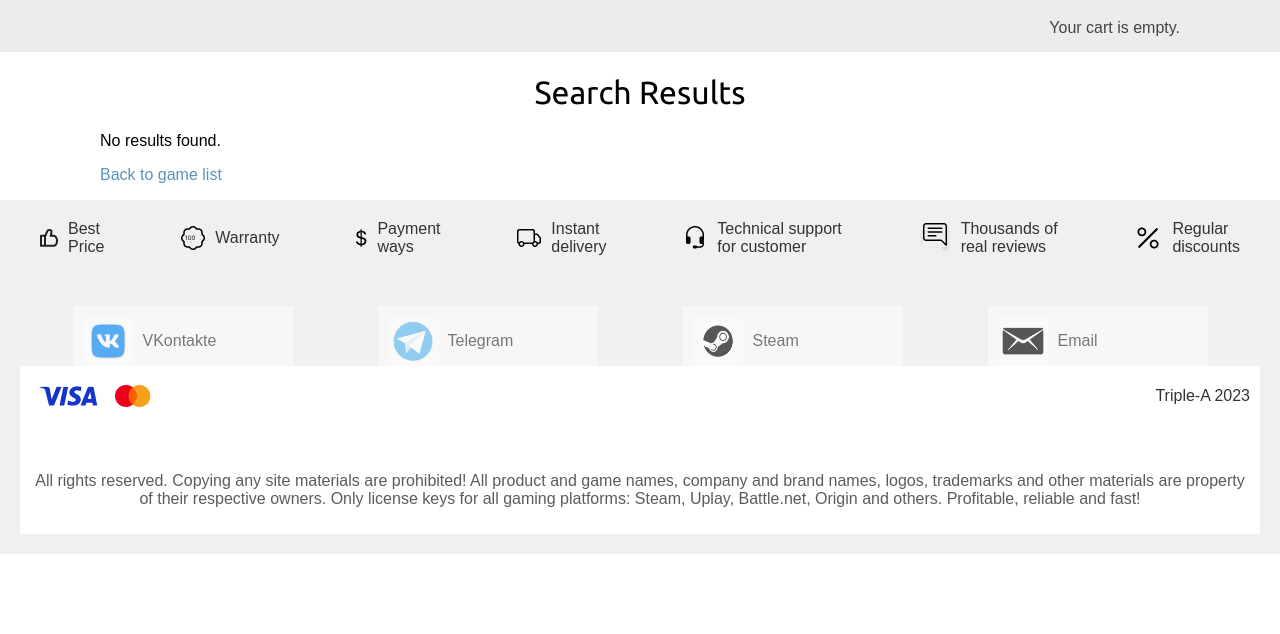
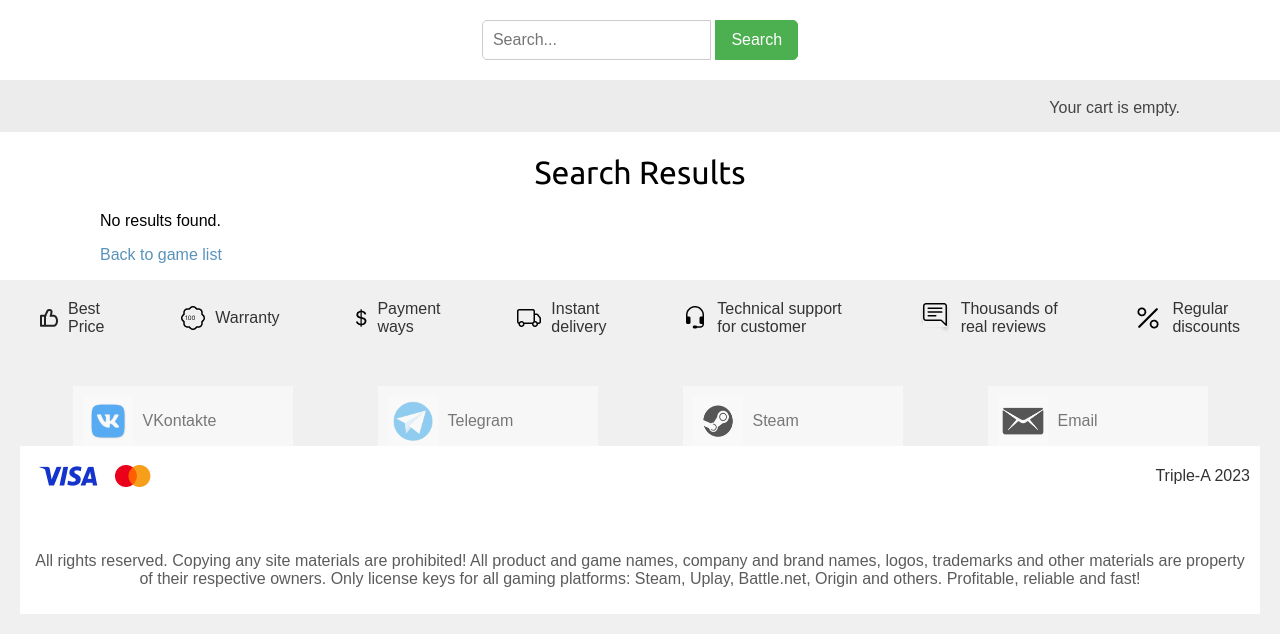
Before and after one commit to Demiurg39/Triple-A, a Django app: page /search/ in a window 1280 px wide. Shown: the part 201-835 px from the top of the page. Before the commit the page ends 755 px from the top, so only its background shows below. Run offline with Django 4.2, Linux system fonts and the light colour scheme; parts of the project's set-up code (start-up, migrations or seed data) failed here and were passed over.

Commit message:
add search

```diff
--- a/templates/header.html
+++ b/templates/header.html
@@ -43,6 +43,8 @@
     <a href="{% url 'faq:faq' %}">FAQ</a>
 </div>
 
+{% include "search.html" %}
+
 <div id="subheader">
     <div class="cart">
         {% with total_items=cart|length %}
--- a/templates/search.html
+++ b/templates/search.html
@@ -1,6 +1,39 @@
+<style>
+  .search-container {
+    display: flex;
+    justify-content: center;
+    align-items: center;
+    margin-top: 20px;
+    margin-bottom: 20px;
+  }
+
+  .search-input {
+    padding: 10px;
+    font-size: 16px;
+    border: 1px solid #ccc;
+    border-radius: 5px 0 0 5px;
+    outline: none;
+  }
+
+  .search-button {
+    padding: 10px 15px;
+    font-size: 16px;
+    background-color: #4CAF50;
+    color: white;
+    border: 1px solid #4CAF50;
+    border-radius: 0 5px 5px 0;
+    cursor: pointer;
+    outline: none;
+  }
+
+  .search-button:hover {
+    background-color: #45a049;
+  }
+</style>
+
 <div class="search-container">
   <form action="{% url 'main_app:search' %}" method="get">
-    <input type="text" name="q" class="search-input" placeholder="search..." />
-    <button type="submit" class="search-button">search</button>
+    <input type="text" name="q" class="search-input" placeholder="Search..." />
+    <button type="submit" class="search-button">Search</button>
   </form>
 </div>
--- a/templates/search_results.html
+++ b/templates/search_results.html
@@ -1,12 +1,52 @@
-{% extends 'header.html' %} {% block content %}
+{% extends 'header.html' %}
+{% block content %}
+<style>
+  .search-results-container {
+    display: flex;
+    justify-content: center;
+    align-items: center;
+    flex-direction: column;
+    text-align: center;
+  }
+
+  .search-results {
+    list-style: none;
+    padding: 0;
+    display: flex;
+    flex-wrap: wrap;
+    justify-content: center;
+  }
+
+  .search-result-item {
+    margin: 10px;
+  }
+
+  .search-result-item img {
+    max-width: 100%;
+    height: auto;
+    border-radius: 5px;
+    margin-bottom: 5px;
+  }
+
+  .search-result-item a {
+    text-decoration: none;
+    color: #333;
+    font-size: 16px;
+    display: block;
+    text-align: center
+  }
+</style>
+
   <h1>Search Results</h1>
 
   {% if games %}
-<ul>
+    <ul class="search-results">
       {% for game in games %}
-  <li>
+        <li class="search-result-item">
+          <a href="{{ game.get_absolute_url }}">
+            <img src="{{ game.image.url }}">
+          </a>
           <a href="{{ game.get_absolute_url }}">{{ game.name }}</a>
-    <p>{{ game.description }}</p>
         </li>
       {% endfor %}
     </ul>
```
Lines whose indentation alone changed are shown as unchanged.
